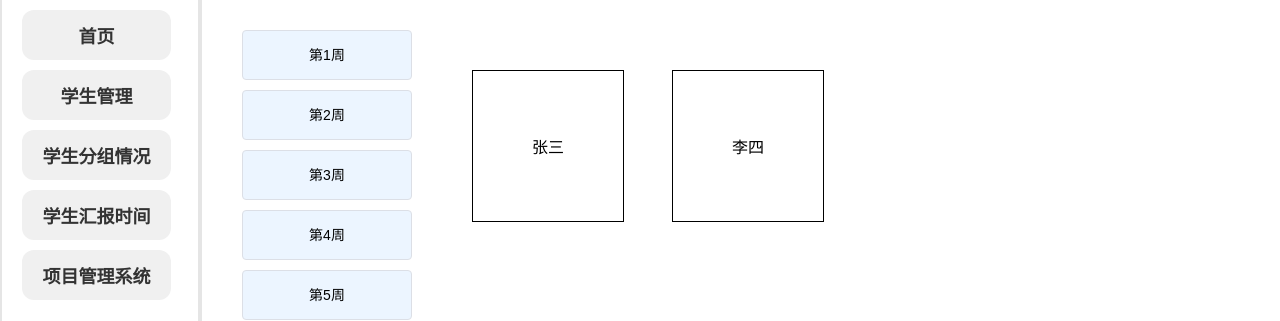
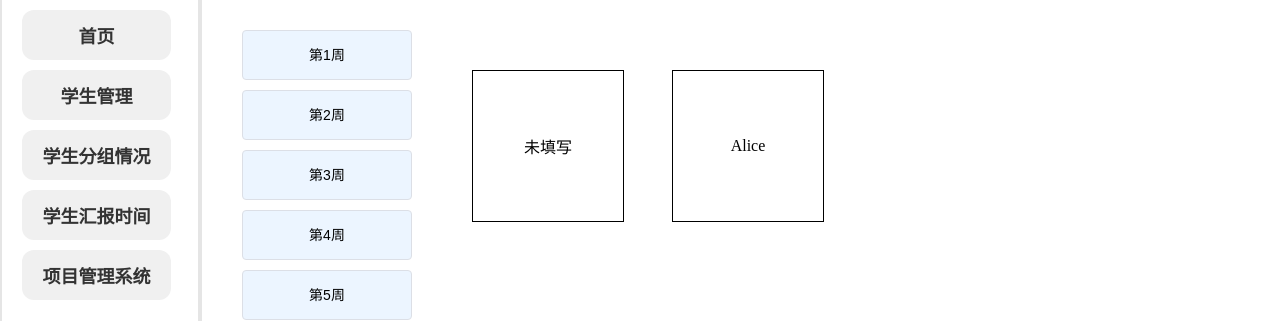
Before and after one commit to LLLTheFool/CourseSystem, a Vue app: page /studentReport in a window 1280 px wide. Shown: the part 166-487 px from the top of the page. Built offline with nearby package versions, Linux system fonts and the light colour scheme.

Commit message:
汇报时间对接

```diff
--- a/src/views/Teacher/studentReport.vue
+++ b/src/views/Teacher/studentReport.vue
@@ -12,7 +12,7 @@
                         <el-button v-for="item in 20" :key="item" @click="getStu(item)" class="scrollbar-demo-item">第{{item }}周</el-button>
                     </el-scrollbar>
                     <div class="main">
-                        <div class="student" v-for="student in Stu" :key="student.ID">{{ student.Name }}</div>
+                        <div class="student" v-for="student in Stu" :key="student.ID">{{ getName(student) }}</div>
                     </div>
                 </div>
             </div>
@@ -35,20 +35,24 @@ export default {
     data() {
         return {
             path: '',
-            name: '张三',
             Stu:[
                 {
-                    ID: '',
-                    Week: '',
-                    Order: '',
-                    Name: '张三',
+                    ID: 1,
+                    Week: 1,
+                    Order: 1,
+                    Student: null
                 },
                 {
-                    ID: '',
-                    Week: '',
-                    Order: '',
-                    Name: '李四',
-                }
+                    ID: 2,
+                    Week: 1,
+                    Order: 2,
+                    Student: {
+                        StudentID: "20230101",
+                        Name: "Alice",
+                        Institute: "CS",
+                        Password: "123456"
+                    }
+                },
             ],
         }
     },
@@ -62,6 +66,12 @@ export default {
         }
     },
     methods: {
+        getName(student) {
+            if (student && student.Student) {
+                return student.Student.Name;
+            }
+            return '未填写'; // 返回一个默认值
+        },
         GoHome() {
             this.$router.push({ name: 'Home' }); // 跳转到登录页面
         },
@@ -91,7 +101,7 @@ export default {
             {
                 console.error(error);
             }
-        }
+        },
     }
 }
 </script>
```
